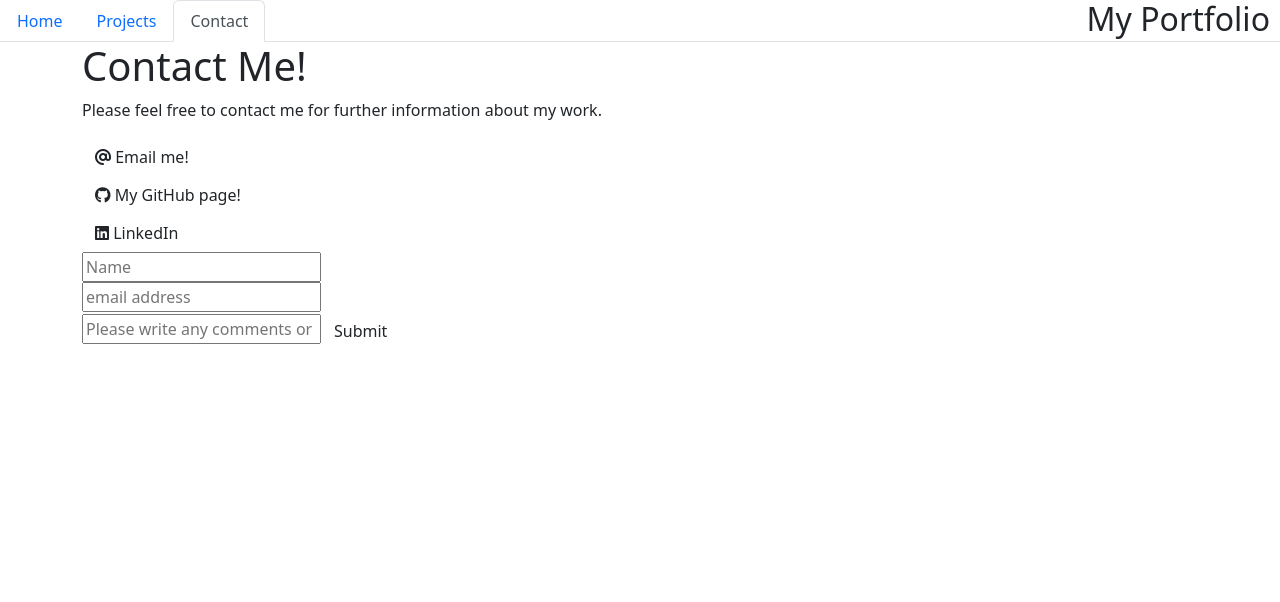
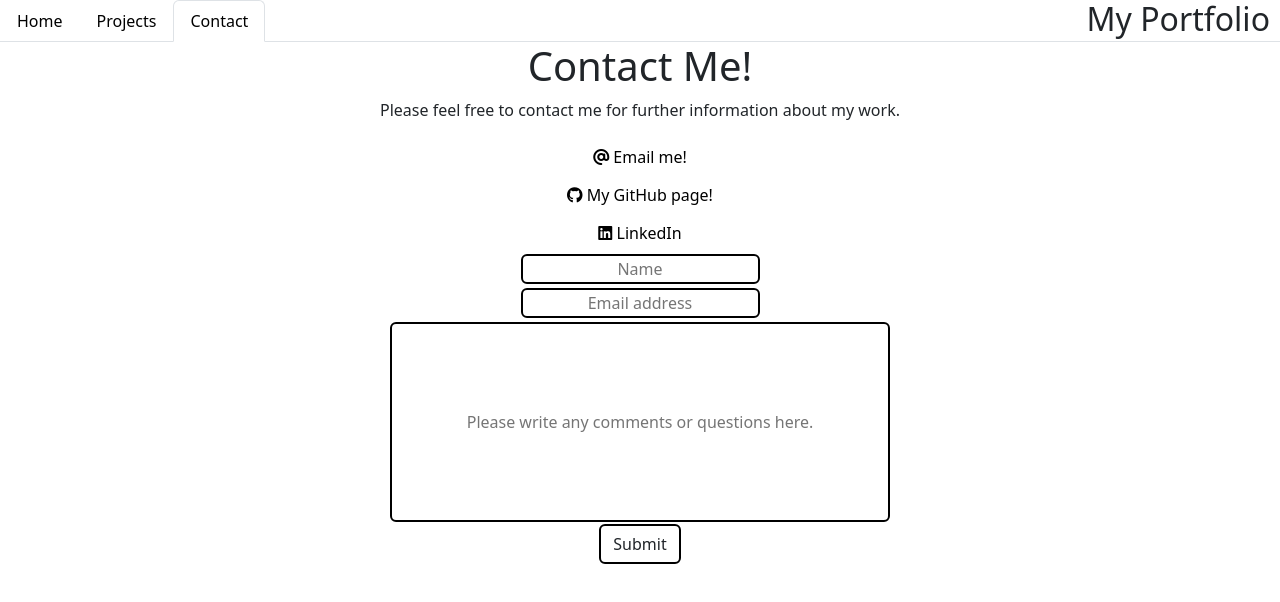
Before and after one commit to Leanne-Annable/React-Portfolio, a React (Create React App) app in the folder reactportfolio/: page /contact in a window 1280 px wide. Shown: the top 602 px of the page. Built offline with nearby package versions, Linux system fonts and the light colour scheme.

Commit message:
got page links to work and changed css

```diff
--- a/reactportfolio/src/components/NavTabs.css
+++ b/reactportfolio/src/components/NavTabs.css
@@ -4,8 +4,9 @@
     right: 10px;
 }
 
-.nav-item{
+.nav-item a{
     /* insert css styling for the nav tabs here */
     font-weight: 500;
+    color: black;
     /* background-color: ; */
 }
--- a/reactportfolio/src/components/NavTabs.js
+++ b/reactportfolio/src/components/NavTabs.js
@@ -4,7 +4,7 @@ import "./NavTabs.css";
 
 function NavTabs() {
   return (
-    <ul className="nav nav-tabs">
+    <ul className="nav nav-tabs topnav">
       <li className="nav-item">
         {/* Used code from 13.3.6 coursework for Navbar layout */}
         {/* NavLink is the same as using an <a> tag e.g <a href="/about">About</a>*/}
--- a/reactportfolio/src/components/pages/Contact/Contact.css
+++ b/reactportfolio/src/components/pages/Contact/Contact.css
@@ -0,0 +1,3 @@
+.contactMain{
+    text-align: center;
+}
--- a/reactportfolio/src/components/pages/Contact/Form/Form.css
+++ b/reactportfolio/src/components/pages/Contact/Form/Form.css
@@ -0,0 +1,14 @@
+.formSect{
+    margin: 2px;
+    border: 2px solid black;
+    border-radius: 0.375rem;
+    text-align: center;
+}
+.comments{
+    width: 500px;
+    height: 200px;
+}
+
+.formButton{
+    border: 2px solid black !important;
+}
--- a/reactportfolio/src/components/pages/Contact/Form/Form.js
+++ b/reactportfolio/src/components/pages/Contact/Form/Form.js
@@ -54,7 +54,7 @@ function Form() {
           name="email"
           onChange={handleInputChange}
           type="text"
-          placeholder="email address"
+          placeholder="Email address"
           className="email formSect"
         />
         <br/>
@@ -66,6 +66,7 @@ function Form() {
           placeholder="Please write any comments or questions here."
           className="comments formSect"
         />
+        <br/>
         <button onClick={handleFormSubmit} className="btn formButton">Submit</button>
       </form>
     </div>
--- a/reactportfolio/src/components/pages/Home/Home.css
+++ b/reactportfolio/src/components/pages/Home/Home.css
@@ -1,6 +1,5 @@
 .home{
     text-align: center;
-    /* background-image: url("../../Images/Nara-traditional-hall.jpg"); */
 }
 
 .brandStatement{
@@ -8,9 +7,6 @@
 }
 
 .portrait{
-    /* position: relative; */
-    /* top: 50px; */
-    /* left: 50px; */
     max-width: 250px;
     border: 10px black;
     border-radius: 50%;
--- a/reactportfolio/src/components/pages/Projects/Project Card/ProjectCard.css
+++ b/reactportfolio/src/components/pages/Projects/Project Card/ProjectCard.css
@@ -1,10 +1,10 @@
 .card {
     background: #fff;
     border-radius: 2px;
-    height: 350px !important;
+    height: 300px !important;
     margin: 1rem;
     position: relative;
-    width: 350px;
+    width: 300px;
     box-shadow: 0 3px 6px #999, 0 3px 6px #999;
     text-align: left;
     display: flex !important;
@@ -14,7 +14,7 @@
     height: 60%;
     overflow: hidden;
     text-align: center;
-    background: #6cdcc9;
+    background: black;
 }
 
 .card>.img-container>img {
--- a/reactportfolio/src/components/pages/Projects/Projects.css
+++ b/reactportfolio/src/components/pages/Projects/Projects.css
@@ -16,3 +16,7 @@ ul{
 .projectsTitle{
     text-align: left;
 }
+a {
+    color: black !important;
+    text-decoration: none !important;
+}
--- a/reactportfolio/src/components/pages/Projects/Projects.js
+++ b/reactportfolio/src/components/pages/Projects/Projects.js
@@ -22,7 +22,7 @@ function Projects() {
       <div>
         <h3 className="projectsTitle">Projects:</h3>
         <div className="projects">
-        {projects.map(p => <ProjectCard name={p.name} description={p.description} img={p.image} />)}
+        {projects.map(p => <ProjectCard name={p.name} description={p.description} img={p.image} link={p.link}/>)}
       </div>
       </div>
       {/* need six links to six challenge projects
```
